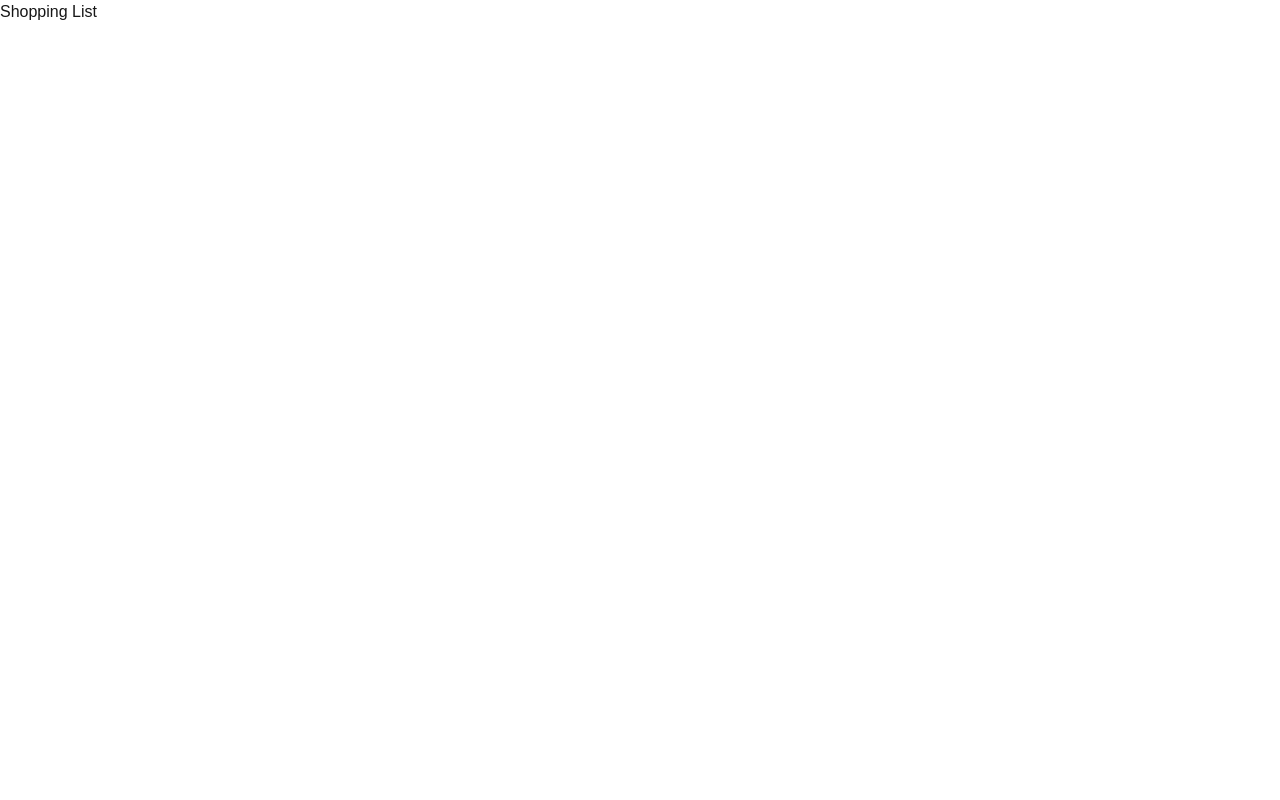
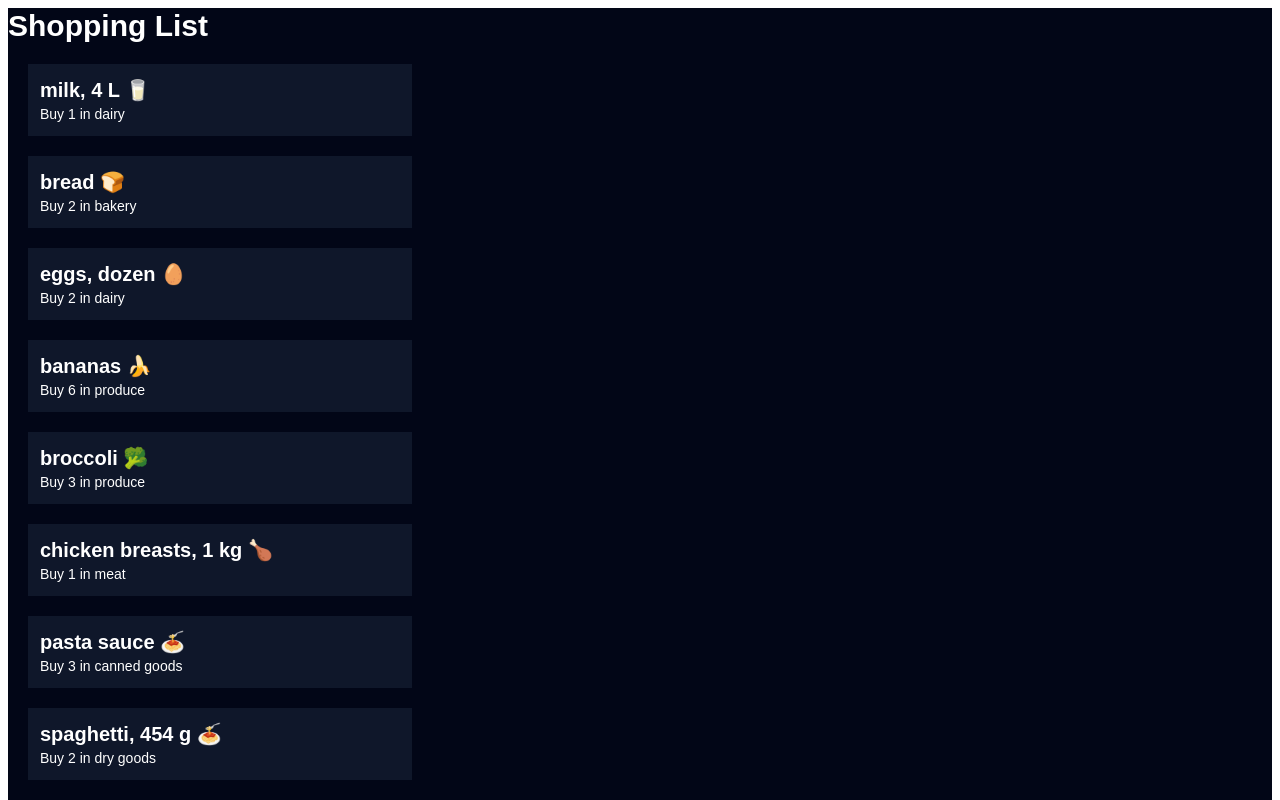
Before and after one commit to arya0509/cprg306-assignments, a Next.js app: page /week-3 in a window 1280 px wide. Shown: the top 800 px of the page. Built offline with nearby package versions, Linux system fonts and the light colour scheme.

Commit message:
Finishing up week-3

```diff
--- a/app/page.js
+++ b/app/page.js
@@ -6,6 +6,7 @@ export default function Home() {
     <main>
       <h1>CPRG 306: Web Development 2 - Assignments</h1>
       <Link href={"http://localhost:3000/week-2"}>Week-2 page </Link>
+      <Link href={"http://localhost:3000/week-3"}>Week-3 page</Link>
     </main>
 
   );
--- a/app/week-3/item-list.js
+++ b/app/week-3/item-list.js
@@ -1,4 +1,6 @@
+import Item from "./item";
 export default function ItemList(){
+
     const item1 = {
         name: "milk, 4 L 🥛",
         quantity: 1,
@@ -70,6 +72,22 @@ export default function ItemList(){
         quantity: 4,
         category: "household",
       };
+    return(
+        <ul className="mt-4">
+            {Item(item1.name,item1.quantity,item1.category)}
+            {Item(item2.name,item2.quantity,item2.category)}
+            {Item(item3.name,item3.quantity,item3.category)}
+            {Item(item4.name,item4.quantity,item4.category)}
+            {Item(item5.name,item5.quantity,item5.category)}
+            {Item(item6.name,item6.quantity,item6.category)}
+            {Item(item7.name,item7.quantity,item7.category)}
+            {Item(item8.name,item8.quantity,item8.category)}
+            {Item(item9.name,item9.quantity,item9.category)}
+            {Item(item10.name,item10.quantity,item10.category)}
+            {Item(item11.name,item11.quantity,item11.category)}
+            {Item(item12.name,item12.quantity,item12.category)}
 
+        </ul>
+    );
 
 }
--- a/app/week-3/item.js
+++ b/app/week-3/item.js
@@ -1,10 +1,9 @@
 export default function Item(name,quantity,category){
     return(
-        <ul>
-            <li>{name}</li>
-            <li>{quantity}</li>
-            <li>{category}</li>
-        </ul>
+        <li className="bg-slate-900 h-auto max-w-sm m-5 p-3">
+            <h2 className="text-xl text-white font-bold ">{name}</h2>
+            <div className="text-white text-sm">Buy {quantity} in {category}</div>
+        </li>
     );
 
 }
--- a/app/week-3/page.js
+++ b/app/week-3/page.js
@@ -2,8 +2,8 @@ import ItemList from "./item-list";
 
 export default function Page(){
     return(
-        <main>
-            <h1>Shopping List</h1>
+        <main className="bg-slate-950 m-2 min-h-screen" >
+            <h1 className="text-3xl text-white font-bold">Shopping List</h1>
             <ItemList></ItemList>
         </main>
     );
```
